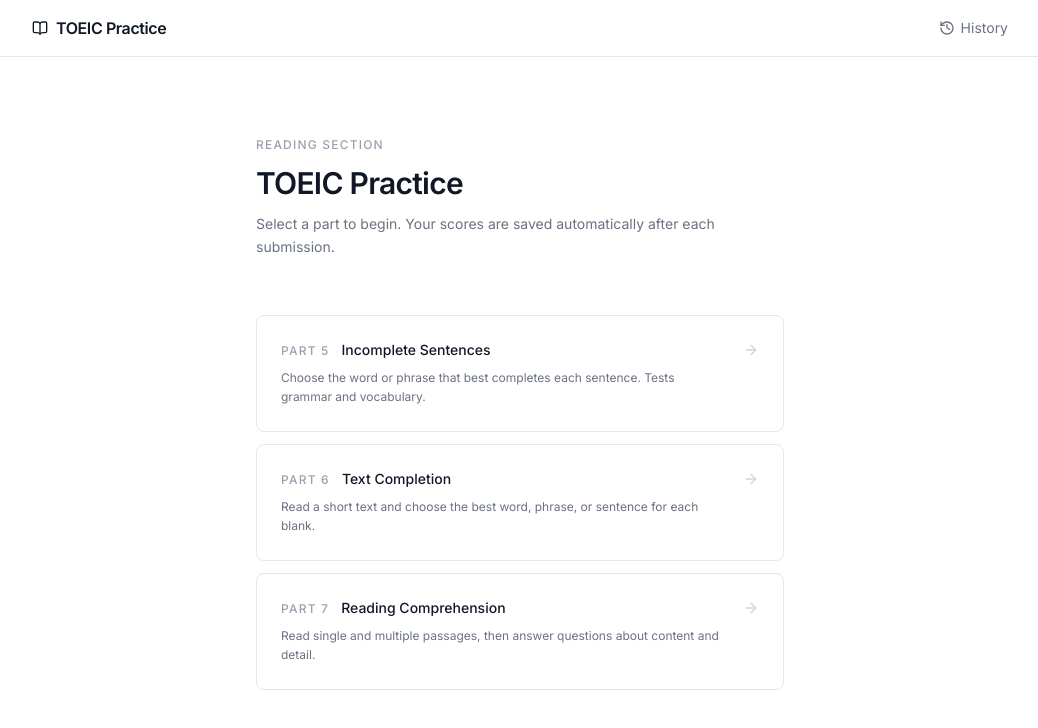
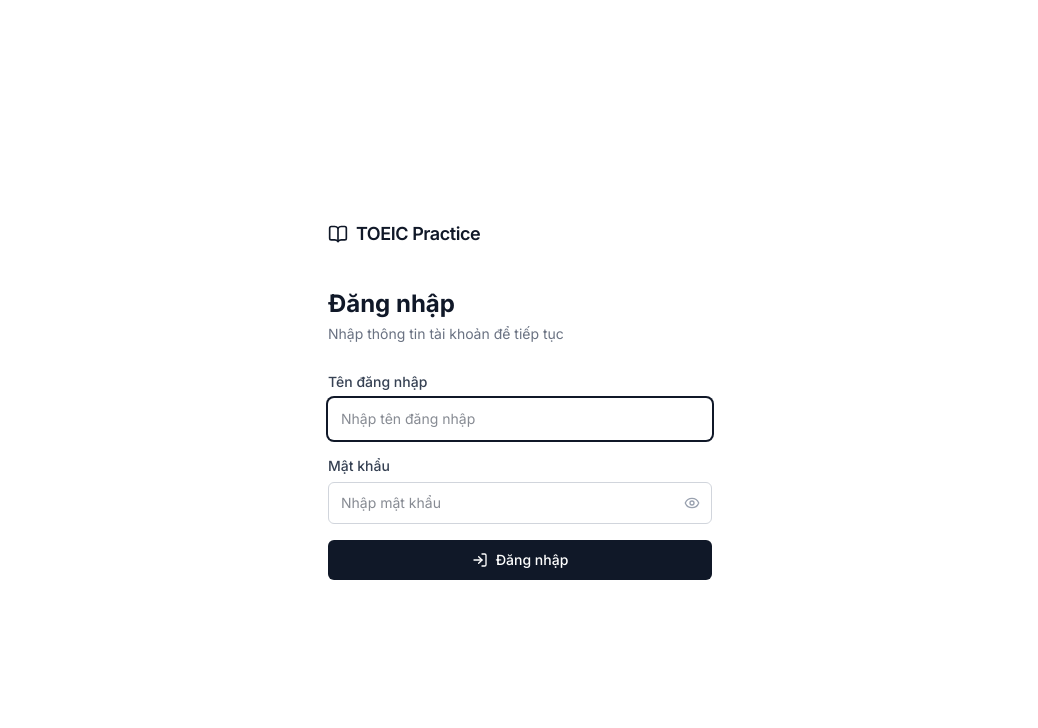
Before and after one commit to Dongta-Copper/toeic-daily, a Next.js app: page / in a window 1280 px wide. Shown: the top 728 px of the page, without its empty margins (120-1158 px from the left). Built offline with nearby package versions, Linux system fonts and the light colour scheme.

Commit message:
Add login: username Dongta, password protected

```diff
--- a/app/layout.tsx
+++ b/app/layout.tsx
@@ -2,6 +2,7 @@
 import { Inter } from 'next/font/google'
 import './globals.css'
 import Navbar from '@/components/Navbar'
+import AuthGuard from '@/components/AuthGuard'
 
 const inter = Inter({ subsets: ['latin'], variable: '--font-inter' })
 
@@ -14,8 +15,10 @@
   return (
     <html lang="en" className={inter.variable}>
       <body className="min-h-screen flex flex-col bg-white text-gray-900 antialiased">
-        <Navbar />
-        <main className="flex-1 flex flex-col">{children}</main>
+        <AuthGuard>
+          <Navbar />
+          <main className="flex-1 flex flex-col">{children}</main>
+        </AuthGuard>
       </body>
     </html>
   )
--- /dev/null
+++ b/components/AuthGuard.tsx
@@ -0,0 +1,98 @@
+'use client'
+
+import { useEffect, useState } from 'react'
+import { BookOpen, Eye, EyeOff, LogIn } from 'lucide-react'
+import { isLoggedIn, login } from '@/lib/auth'
+
+export default function AuthGuard({ children }: { children: React.ReactNode }) {
+  const [authed, setAuthed] = useState<boolean | null>(null)
+  const [username, setUsername] = useState('')
+  const [password, setPassword] = useState('')
+  const [showPw, setShowPw] = useState(false)
+  const [error, setError] = useState('')
+
+  useEffect(() => {
+    setAuthed(isLoggedIn())
+  }, [])
+
+  function handleSubmit(e: React.FormEvent) {
+    e.preventDefault()
+    if (login(username, password)) {
+      setAuthed(true)
+    } else {
+      setError('Tên đăng nhập hoặc mật khẩu không đúng.')
+    }
+  }
+
+  if (authed === null) return null
+
+  if (!authed) {
+    return (
+      <div className="min-h-screen flex items-center justify-center bg-white px-6">
+        <div className="w-full max-w-sm">
+          <div className="flex items-center gap-2 mb-10">
+            <BookOpen className="w-5 h-5 text-gray-900" />
+            <span className="font-semibold tracking-tight text-gray-900 text-lg">TOEIC Practice</span>
+          </div>
+
+          <h1 className="text-2xl font-bold text-gray-900 mb-1">Đăng nhập</h1>
+          <p className="text-sm text-gray-500 mb-7">Nhập thông tin tài khoản để tiếp tục</p>
+
+          <form onSubmit={handleSubmit} className="space-y-4">
+            <div>
+              <label className="block text-sm font-medium text-gray-700 mb-1.5">
+                Tên đăng nhập
+              </label>
+              <input
+                type="text"
+                value={username}
+                onChange={(e) => setUsername(e.target.value)}
+                className="w-full border border-gray-300 rounded-md px-3 py-2.5 text-sm focus:outline-none focus:ring-2 focus:ring-gray-900 focus:border-transparent"
+                placeholder="Nhập tên đăng nhập"
+                autoComplete="username"
+                autoFocus
+              />
+            </div>
+
+            <div>
+              <label className="block text-sm font-medium text-gray-700 mb-1.5">
+                Mật khẩu
+              </label>
+              <div className="relative">
+                <input
+                  type={showPw ? 'text' : 'password'}
+                  value={password}
+                  onChange={(e) => setPassword(e.target.value)}
+                  className="w-full border border-gray-300 rounded-md px-3 py-2.5 text-sm pr-10 focus:outline-none focus:ring-2 focus:ring-gray-900 focus:border-transparent"
+                  placeholder="Nhập mật khẩu"
+                  autoComplete="current-password"
+                />
+                <button
+                  type="button"
+                  onClick={() => setShowPw(!showPw)}
+                  className="absolute right-3 top-1/2 -translate-y-1/2 text-gray-400 hover:text-gray-600 transition-colors"
+                >
+                  {showPw ? <EyeOff className="w-4 h-4" /> : <Eye className="w-4 h-4" />}
+                </button>
+              </div>
+            </div>
+
+            {error && (
+              <p className="text-sm text-red-600">{error}</p>
+            )}
+
+            <button
+              type="submit"
+              className="w-full flex items-center justify-center gap-2 bg-gray-900 text-white rounded-md px-4 py-2.5 text-sm font-medium hover:bg-gray-700 transition-colors mt-2"
+            >
+              <LogIn className="w-4 h-4" />
+              Đăng nhập
+            </button>
+          </form>
+        </div>
+      </div>
+    )
+  }
+
+  return <>{children}</>
+}
--- a/components/Navbar.tsx
+++ b/components/Navbar.tsx
@@ -1,14 +1,34 @@
+'use client'
+
 import Link from 'next/link'
-import { History, BookOpen } from 'lucide-react'
+import { useEffect, useState } from 'react'
+import { BookOpen, History, LogOut, User } from 'lucide-react'
+import { isLoggedIn, logout } from '@/lib/auth'
 
 export default function Navbar() {
+  const [loggedIn, setLoggedIn] = useState(false)
+
+  useEffect(() => {
+    setLoggedIn(isLoggedIn())
+  }, [])
+
+  function handleLogout() {
+    logout()
+    window.location.reload()
+  }
+
   return (
     <header className="border-b border-gray-200 bg-white flex-shrink-0">
       <nav className="max-w-5xl mx-auto px-6 h-14 flex items-center justify-between">
-        <Link href="/" className="flex items-center gap-2 font-semibold tracking-tight text-gray-900 hover:text-gray-600 transition-colors">
+        <Link
+          href="/"
+          className="flex items-center gap-2 font-semibold tracking-tight text-gray-900 hover:text-gray-600 transition-colors"
+        >
           <BookOpen className="w-4 h-4" />
           TOEIC Practice
         </Link>
+
+        <div className="flex items-center gap-4">
           <Link
             href="/history"
             className="flex items-center gap-1.5 text-sm text-gray-500 hover:text-gray-900 transition-colors"
@@ -16,6 +36,23 @@
             <History className="w-4 h-4" />
             History
           </Link>
+
+          {loggedIn && (
+            <>
+              <div className="flex items-center gap-1.5 text-sm text-gray-700">
+                <User className="w-4 h-4" />
+                <span className="font-medium">Dongta</span>
+              </div>
+              <button
+                onClick={handleLogout}
+                className="flex items-center gap-1.5 text-sm text-gray-400 hover:text-red-600 transition-colors"
+                title="Đăng xuất"
+              >
+                <LogOut className="w-4 h-4" />
+              </button>
+            </>
+          )}
+        </div>
       </nav>
     </header>
   )
--- /dev/null
+++ b/lib/auth.ts
@@ -0,0 +1,20 @@
+'use client'
+
+const AUTH_KEY = 'toeic_auth'
+
+export function login(username: string, password: string): boolean {
+  if (username === 'Dongta' && password === '123456789') {
+    localStorage.setItem(AUTH_KEY, '1')
+    return true
+  }
+  return false
+}
+
+export function logout(): void {
+  localStorage.removeItem(AUTH_KEY)
+}
+
+export function isLoggedIn(): boolean {
+  if (typeof window === 'undefined') return false
+  return localStorage.getItem(AUTH_KEY) === '1'
+}
```
Lines whose indentation alone changed are shown as unchanged.
